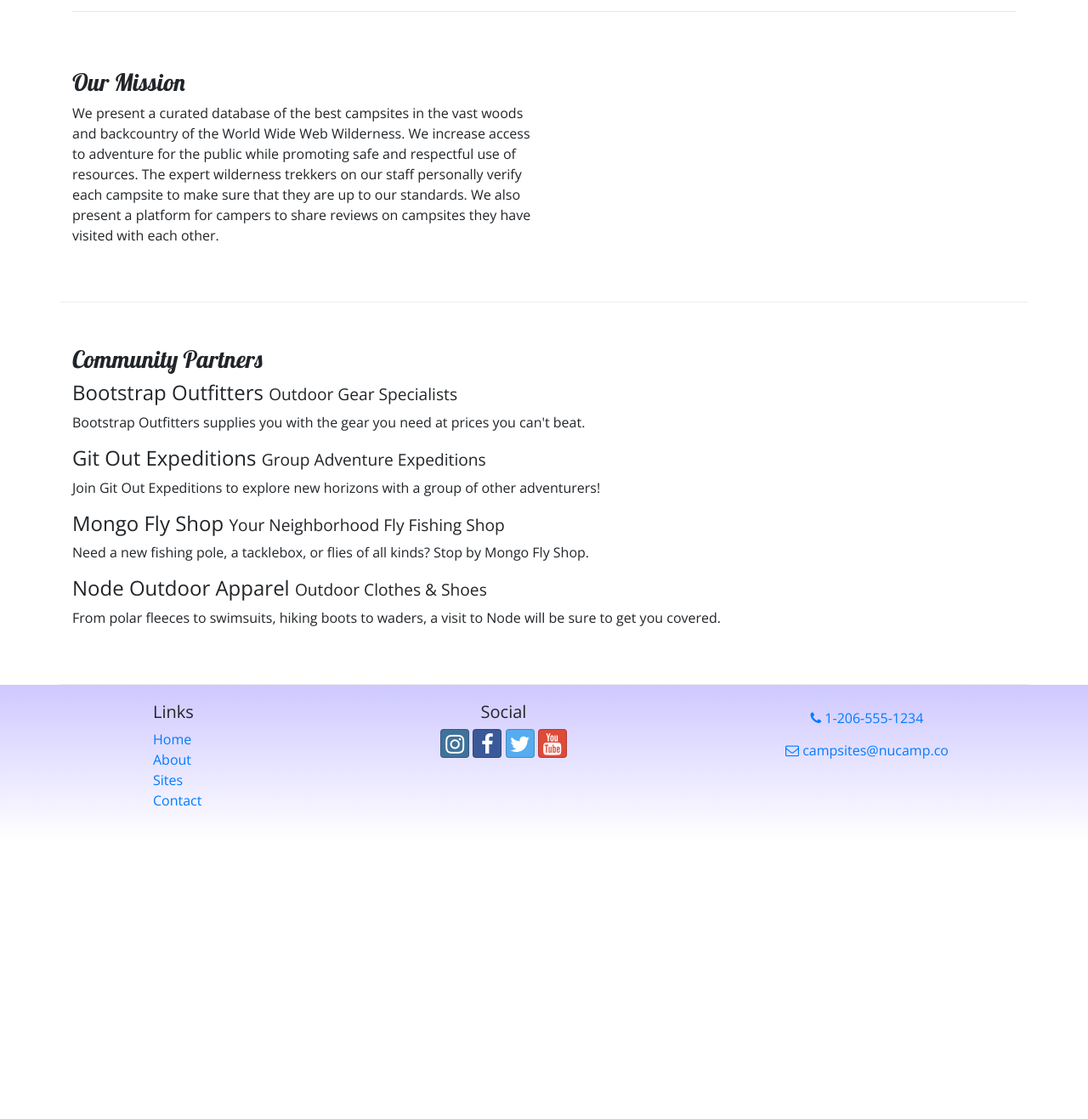
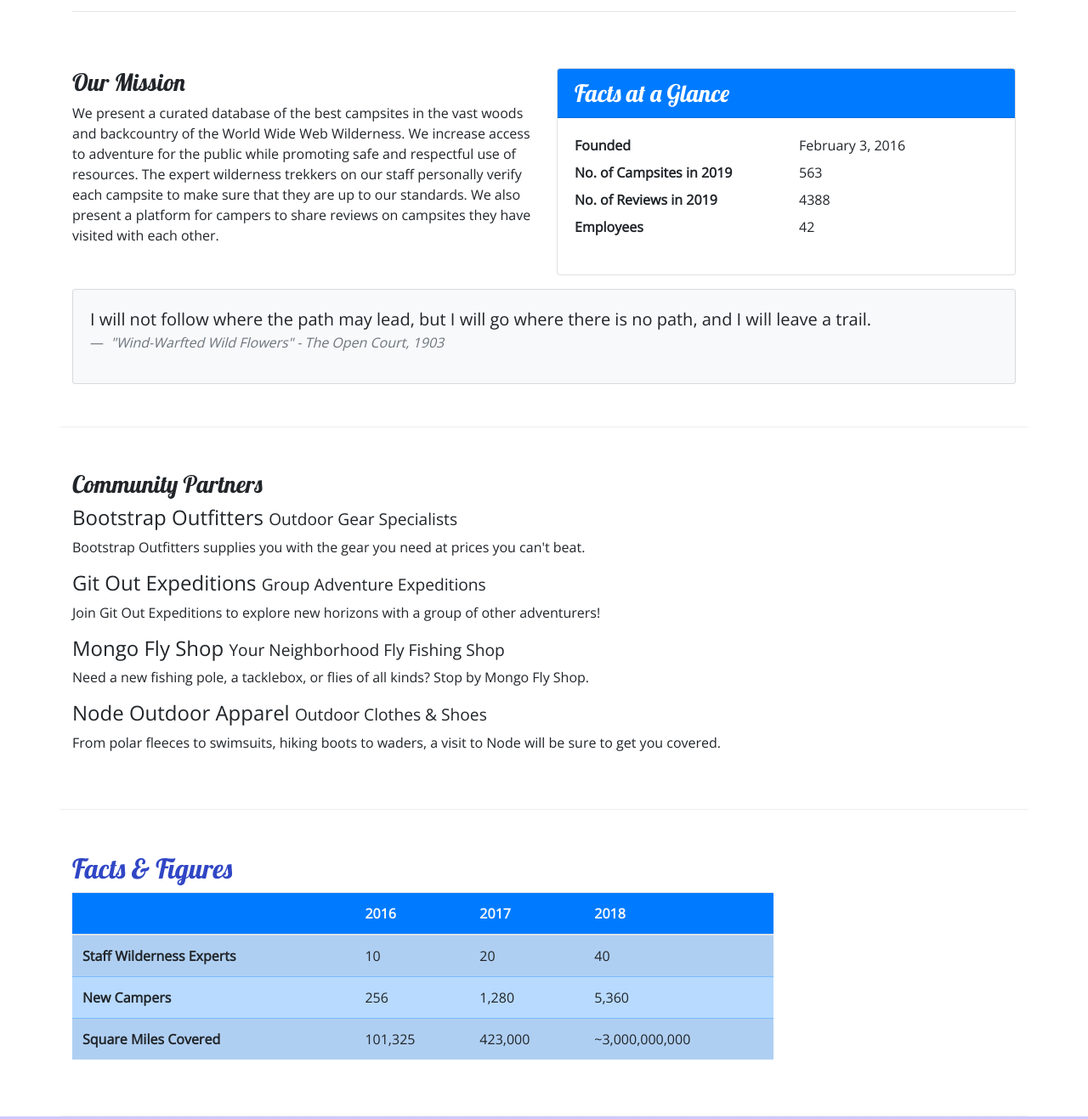
Before and after one commit to BenjaminMcMahan/nucampsite, a website: page aboutus.html in a window 1280 px wide. Shown: the part 340-1657 px from the top of the page at 85% size. Before the commit the page ends 1330 px from the top, so only its background shows below. Drawn offline with nearby package versions, Linux system fonts and the light colour scheme.

Commit message:
Cards & Tables

```diff
--- a/aboutus.html
+++ b/aboutus.html
@@ -86,25 +86,101 @@
                 that they are up to our standards. We also present a platform for campers to share reviews on campsites
                 they have visited with each other.</p>
         </div>
+        <div class="col-sm-6">
+            <div class="card">
+                <h3 class="card-header bg-primary text-white">Facts at a Glance</h3>
+                <div class="card-body">
+                    <dl class="row">
+                        <dt class="col-6">
+                            Founded
+                        </dt>
+                        <dd class="col-6">February 3, 2016</dd>
+                        <dt class="col-6">No. of Campsites in 2019</dt>
+                        <dd class="col-6">563</dd>
+                        <dt class="col-6">No. of Reviews in 2019</dt>
+                        <dd class="col-6">4388</dd>
+                        <dt class="col-6">Employees</dt>
+                        <dd class="col-6">42</dd>
+                    </dl>
+                </div>
+            </div>
+        </div>
+        <div class="col">
+            <div class="card bg-light mt-3">
+                <blockquote class="blockquote card-body">
+                    <p class="mb-0">
+                        I will not follow where the path may lead, but I will go where there is no path, and I will
+                        leave a trail.
+                    </p>
+                    <footer class="blockquote-footer">
+                        <cite title="Source Title">
+                            "Wind-Warfted Wild Flowers" - The Open Court, 1903
+                        </cite>
+                    </footer>
+                </blockquote>
+            </div>
+        </div>
     </div>
 
     <div class="row row-content">
         <div class="col">
             <h3>Community Partners</h3>
             <h4>Bootstrap Outfitters <small>Outdoor Gear Specialists</small></h4>
-            <p class="d-none d-sm-block">Bootstrap Outfitters supplies you with the gear you need at prices you can't beat.</p>
+            <p class="d-none d-sm-block">Bootstrap Outfitters supplies you with the gear you need at prices you can't
+                beat.</p>
             <h4>Git Out Expeditions <small>Group Adventure Expeditions</small></h4>
-            <p class="d-none d-sm-block">Join Git Out Expeditions to explore new horizons with a group of other adventurers!</p>
+            <p class="d-none d-sm-block">Join Git Out Expeditions to explore new horizons with a group of other
+                adventurers!</p>
             <h4>Mongo Fly Shop <small>Your Neighborhood Fly Fishing Shop</small></h4>
-            <p class="d-none d-sm-block">Need a new fishing pole, a tacklebox, or flies of all kinds? Stop by Mongo Fly Shop.</p>
+            <p class="d-none d-sm-block">Need a new fishing pole, a tacklebox, or flies of all kinds? Stop by Mongo Fly
+                Shop.</p>
             <h4>Node Outdoor Apparel <small>Outdoor Clothes & Shoes</small></h4>
-            <p class="d-none d-sm-block">From polar fleeces to swimsuits, hiking boots to waders, a visit to Node will be sure to get you
+            <p class="d-none d-sm-block">From polar fleeces to swimsuits, hiking boots to waders, a visit to Node will
+                be sure to get you
                 covered.</p>
+        </div>
+    </div>
+
+    <div class="row row-content">
+        <div class="col-sm-9">
+            <h2>Facts &amp; Figures</h2>
+            <div class="table-responsive">
+                <table class="table table-striped">
+                    <thead>
+                    <tr class="bg-primary text-light">
+                        <th></th>
+                        <th>2016</th>
+                        <th>2017</th>
+                        <th>2018</th>
+                    </tr>
+                    </thead>
+                    <tbody class="table-primary">
+                    <tr>
+                        <th>Staff Wilderness Experts</th>
+                        <td>10</td>
+                        <td>20</td>
+                        <td>40</td>
+                    </tr>
+                    <tr>
+                        <th>New Campers</th>
+                        <td>256</td>
+                        <td>1,280</td>
+                        <td>5,360</td>
+                    </tr>
+                    <tr>
+                        <th>Square Miles Covered</th>
+                        <td>101,325</td>
+                        <td>423,000</td>
+                        <td>~3,000,000,000</td>
+                    </tr>
+                    </tbody>
+                </table>
+            </div>
         </div>
     </div>
 </div>
 
-<footer>
+<footer class="site-footer">
     <div class="container">
         <div class="row">
             <div class="col-4 col-sm-2 offset-1">
@@ -118,8 +194,10 @@
             </div>
             <div class="col-6 col-sm-5 text-center">
                 <h5>Social</h5>
-                <a href="http://instagram.com/" class="btn btn-social-icon btn-instagram"><i class="fa fa-instagram"></i></a>
-                <a href="http://facebook.com/" class="btn btn-social-icon btn-facebook"><i class="fa fa-facebook"></i></a>
+                <a href="http://instagram.com/" class="btn btn-social-icon btn-instagram"><i
+                        class="fa fa-instagram"></i></a>
+                <a href="http://facebook.com/" class="btn btn-social-icon btn-facebook"><i
+                        class="fa fa-facebook"></i></a>
                 <a href="http://twitter.com/" class="btn btn-social-icon btn-twitter"><i class="fa fa-twitter"></i></a>
                 <a href="http://youtube.com/" class="btn btn-social-icon btn-google"><i class="fa fa-youtube"></i></a>
             </div>
--- a/css/styles.css
+++ b/css/styles.css
@@ -14,7 +14,7 @@ header h2 {
     color: #CEC8FF;
 }
 
-footer {
+.site-footer {
     background-image: linear-gradient(#CEC8FF, white);
     padding: 20px 0;
 }
```
Also changed, not shown: contactus.html (+1 -1 lines), index.html (+1 -1 lines).
